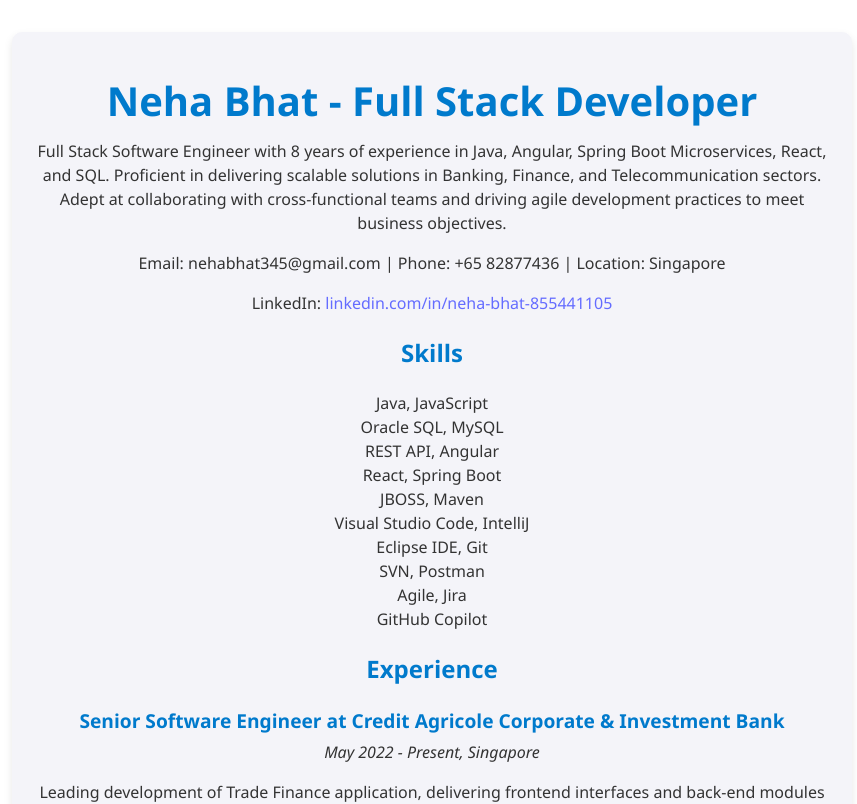
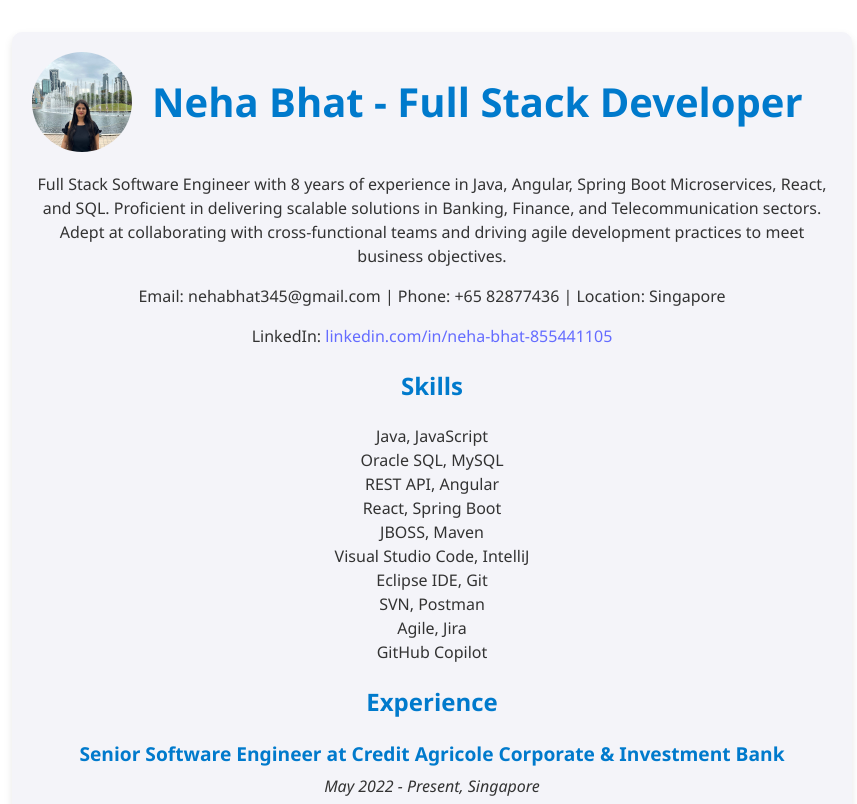
Before and after one commit to nehabhat345/neha-portfolio, a React (Vite) app: page / in a window 1280 px wide. Shown: the top 804 px of the page, without its empty margins (208-1065 px from the left). Built offline with nearby package versions, Linux system fonts and the light colour scheme.

Commit message:
Self picture added

```diff
--- a/index.html
+++ b/index.html
@@ -2,7 +2,7 @@
 <html lang="en">
   <head>
     <meta charset="UTF-8" />
-    <link rel="icon" type="image/png" href="/assets/programmer.png" />
+    <link rel="icon" type="image/png" href="assets/programmer.png" />
     <meta name="viewport" content="width=device-width, initial-scale=1.0" />
     <title>Neha Bhat | Full Stack Engineer</title>
   </head>
--- a/src/components/Portfolio.jsx
+++ b/src/components/Portfolio.jsx
@@ -1,9 +1,13 @@
 import React from 'react';
+import profilePic from '../assets/profile.jpeg';
 
 const Portfolio = () => {
   return (
     <div style={styles.portfolio}>
-      <h1 style={styles.heading}>Neha Bhat - Full Stack Developer</h1>
+      <div style={styles.header}>
+        <img src={profilePic} alt="Neha Bhat" style={styles.profilePic} />
+        <h1 style={styles.heading}>Neha Bhat - Full Stack Developer</h1>
+      </div>
       <p>Full Stack Software Engineer with 8 years of experience in Java, Angular, Spring Boot Microservices, React, and SQL. Proficient in delivering scalable solutions in Banking, Finance, and Telecommunication sectors. Adept at collaborating with cross-functional teams and driving agile development practices to meet business objectives.</p>
       <p>Email: nehabhat345@gmail.com | Phone: +65 82877436 | Location: Singapore</p>
       <p>LinkedIn: <a href="https://linkedin.com/in/neha-bhat-855441105" target="_blank" rel="noopener noreferrer">linkedin.com/in/neha-bhat-855441105</a></p>
@@ -101,11 +105,20 @@
     boxShadow: '0 4px 8px rgba(0, 0, 0, 0.1)',
     animation: 'fadeIn 1s ease-in-out',
   },
+  header: {
+    display: 'flex',
+    alignItems: 'center',
+    marginBottom: '20px',
+  },
+  profilePic: {
+    borderRadius: '50%',
+    width: '100px',
+    height: '100px',
+    marginRight: '20px',
+  },
   heading: {
     fontSize: '2.5em',
-    marginBottom: '10px',
     color: '#007acc',
-    textAlign: 'center',
     animation: 'slideIn 1s ease-in-out',
   },
   subheading: {
```
Also changed, not shown: src/assets/profile.jpeg (added).
